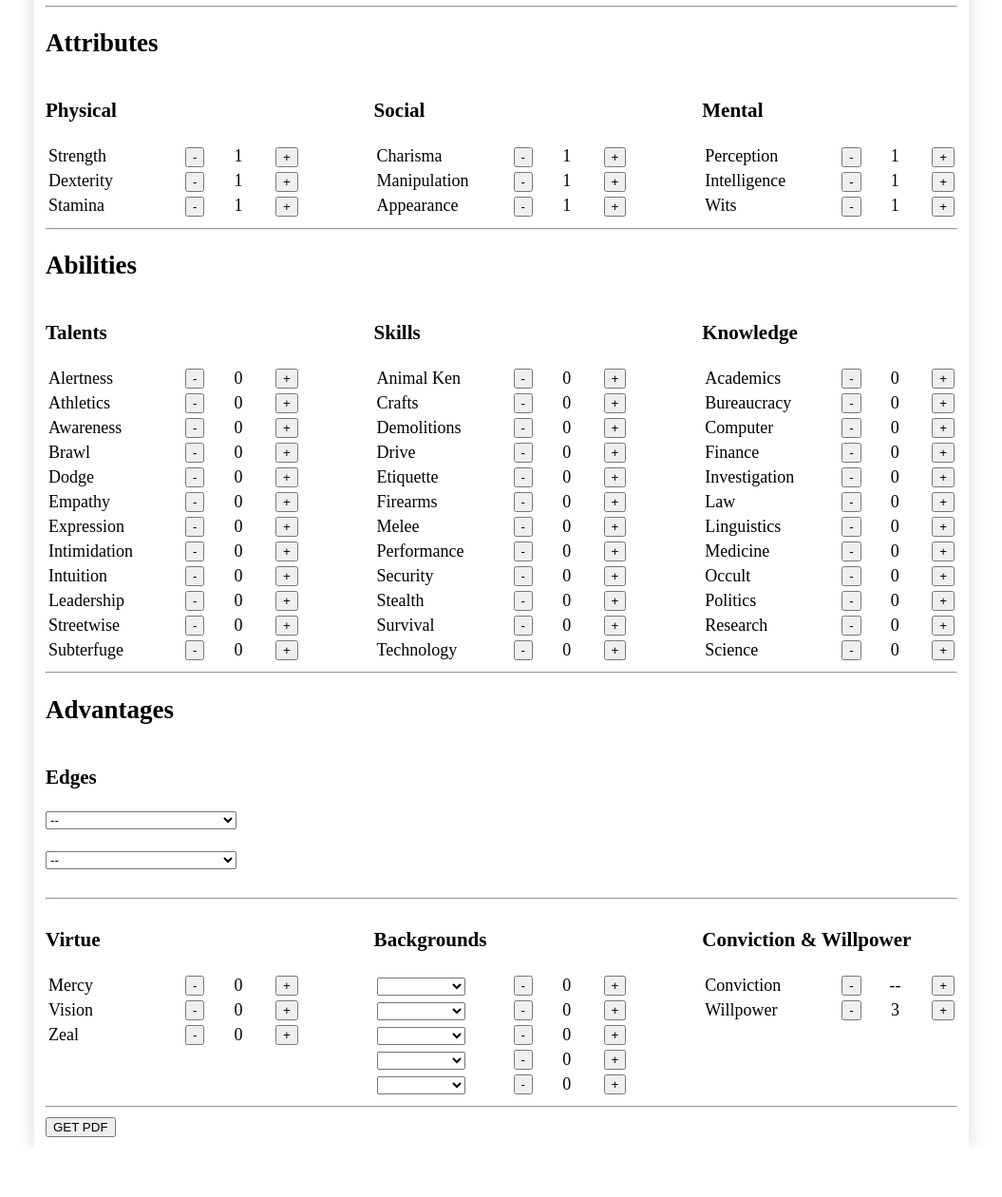
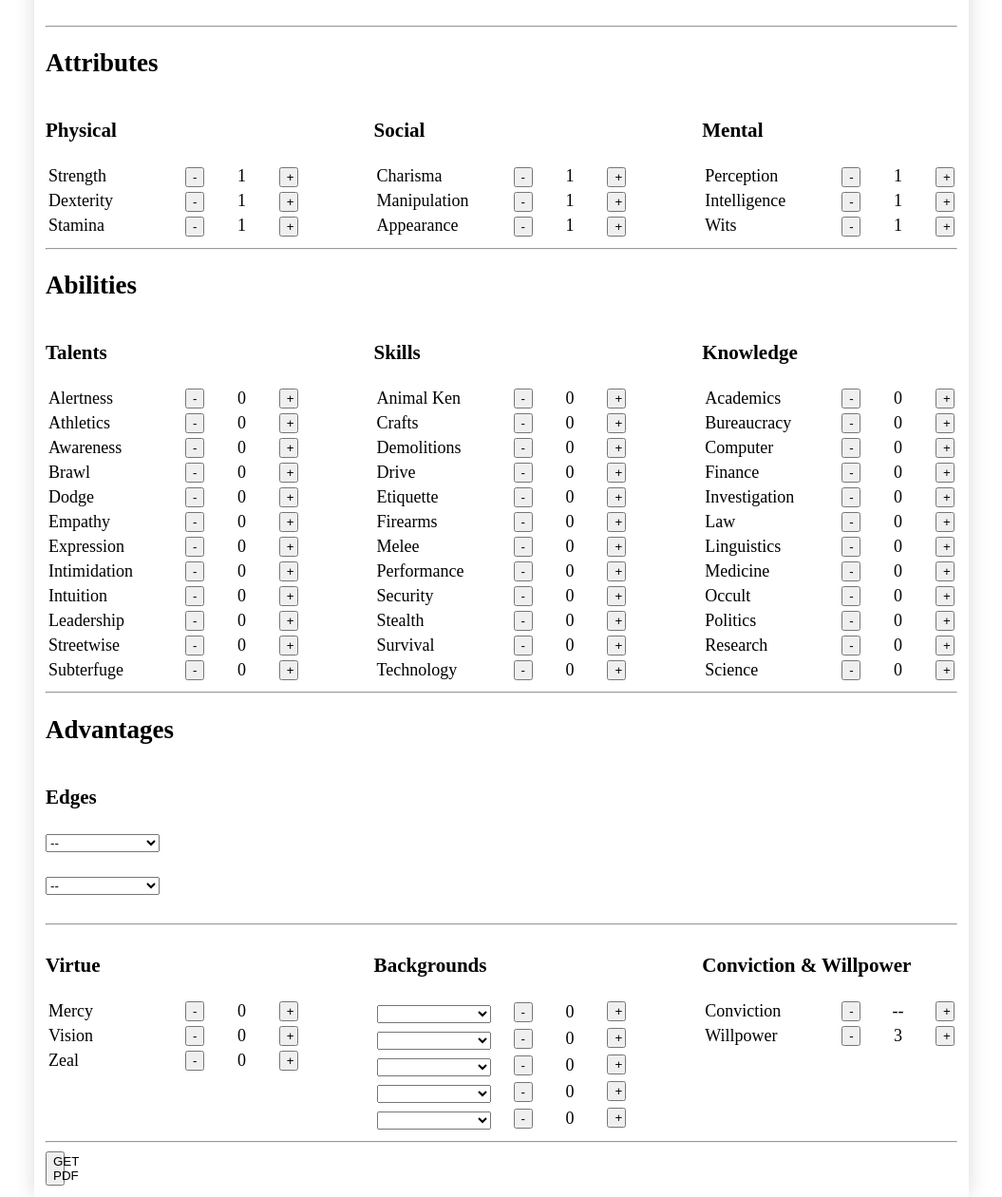
Before and after one commit to Salemslots/Salemslots.github.io, a website: page hunterfree.html in a window 1280 px wide. Shown: the part 294-1554 px from the top of the page at 95% size, without its empty margins (112-1167 px from the left). Before the commit the page ends 1503 px from the top, so only its background shows below. Drawn offline with Linux system fonts and the light colour scheme; a script that the page names is missing.

Commit message:
changed css for readability

```diff
--- a/hunterfree.html
+++ b/hunterfree.html
@@ -509,7 +509,7 @@
 
         <hr>
 
-        <div id="getpdfbutton2">
+        <div class="wide-button" id="getpdfbutton2">
             <button>GET PDF</button>
         </div>
 
--- a/main.css
+++ b/main.css
@@ -28,9 +28,9 @@ color: white;
 }
 
 form  { display: table;      }
-.p-form     { display: table-row;  }
-label { display: table-cell; padding-right: 12px; }
-input { display: table-cell;}
+.p-form     { display: table-row;}
+label { display: table-cell; padding-right: 12px; margin-top: 5px;}
+input { display: table-cell; margin-top: 5px;}
 
 #phytext, #soctext, #mentext, #taltext, #skilltext, #knowtext, #virtuetext, #backtext{
   display: inline-block;
@@ -42,7 +42,23 @@ h3{
   padding-right: 5px;
 }
 
+button{
+  width: 20px;
+  text-align: center;
+}
 
+.wide-button{
+  width: 120px;
+}
+
+select{
+  margin-top: 5px;
+  width: 120px;
+}
+
+input{
+  width: 115px;
+}
 
 @media screen and (min-width: 960px) {
   body{
```
Also changed, not shown: hunter.html (+2 -2 lines).
